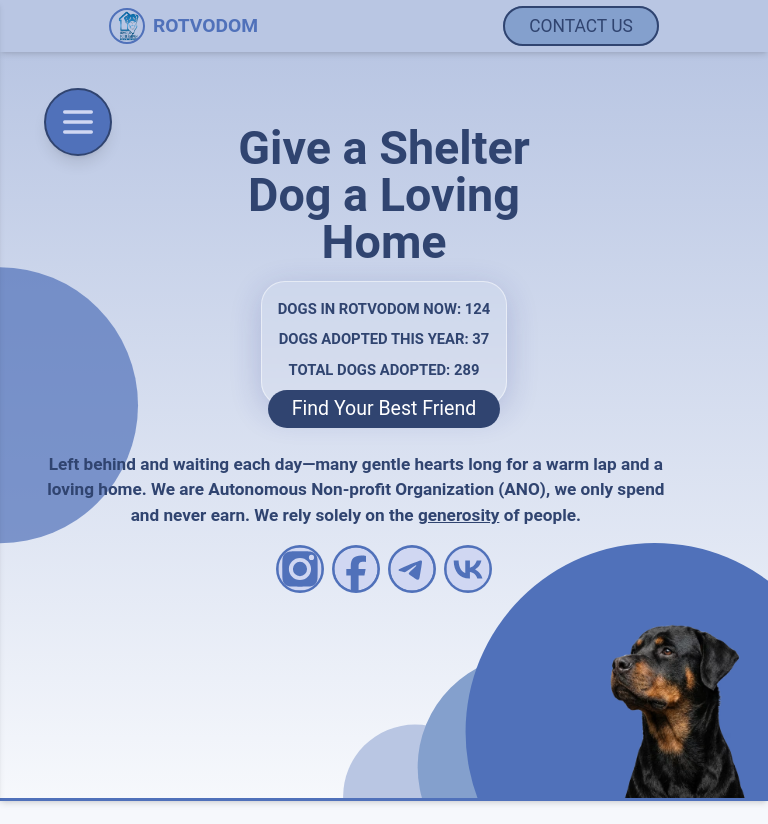
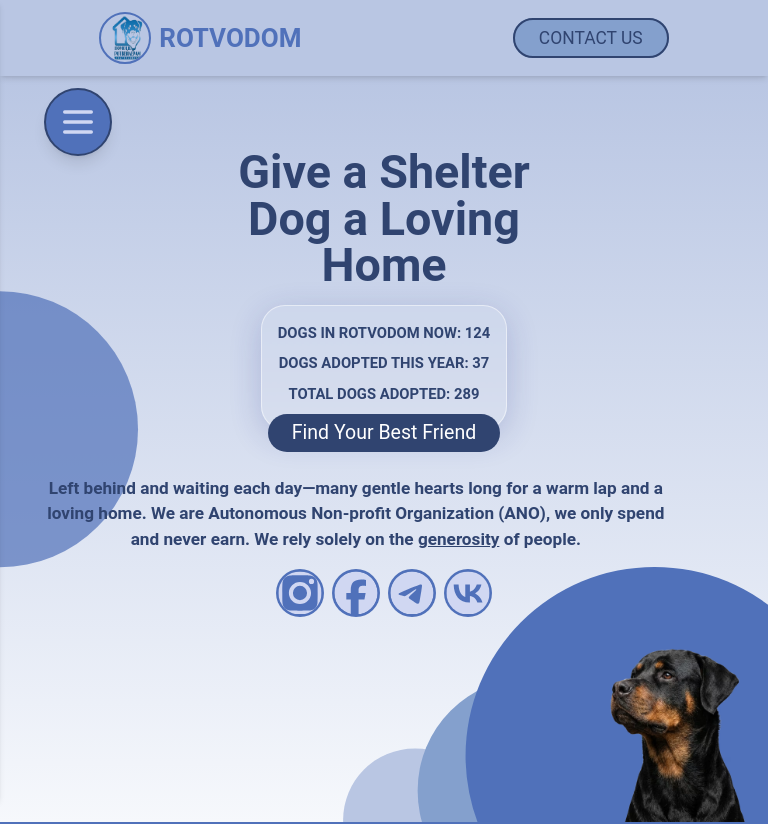
Before and after one commit to bavayra/dog-shelter, a React (Vite) app: page / in a window 768 px wide. Shown: the top 824 px of the page. Built offline with nearby package versions, Linux system fonts and the light colour scheme; a web font is replaced by a local one.

Commit message:
style(header-768): increased logo's sizes and heading's font size. Increased paddings for the header's container

```diff
--- a/src/styles/custom-breakpoints.css
+++ b/src/styles/custom-breakpoints.css
@@ -196,6 +196,22 @@
   }
 }
 
+@media (min-width: 768px) and (max-width: 819px) {
+  /* Header */
+  .header-logo {
+    width: 3.25rem;
+    height: 3.25rem;
+  }
+  .text-fluid-logo {
+    font-size: 1.625rem;
+  }
+  header .container {
+    padding-top: 0.75rem;
+    padding-bottom: 0.75rem;
+    padding-inline: 1.5rem;
+  }
+}
+
 @media (max-width: 1023px) {
   #hero.hero-vh {
     max-height: 100lvh;
```
